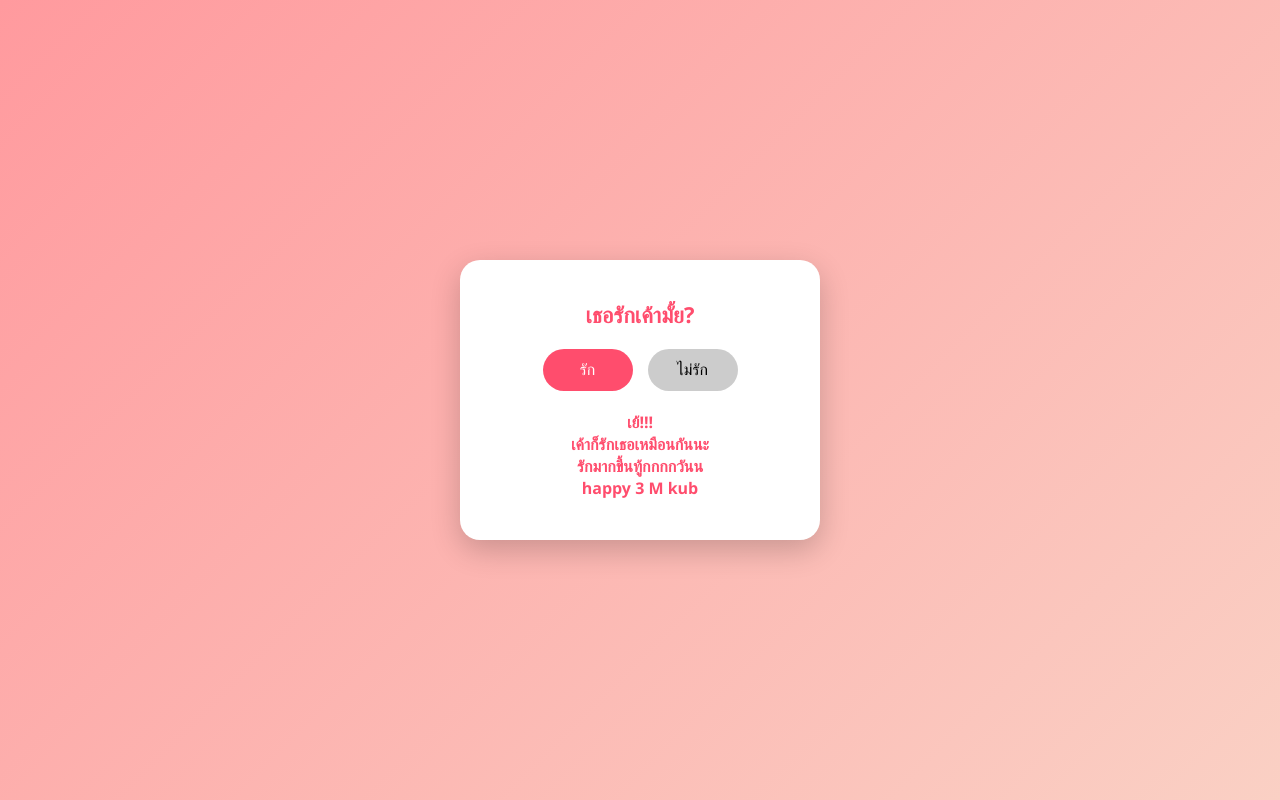
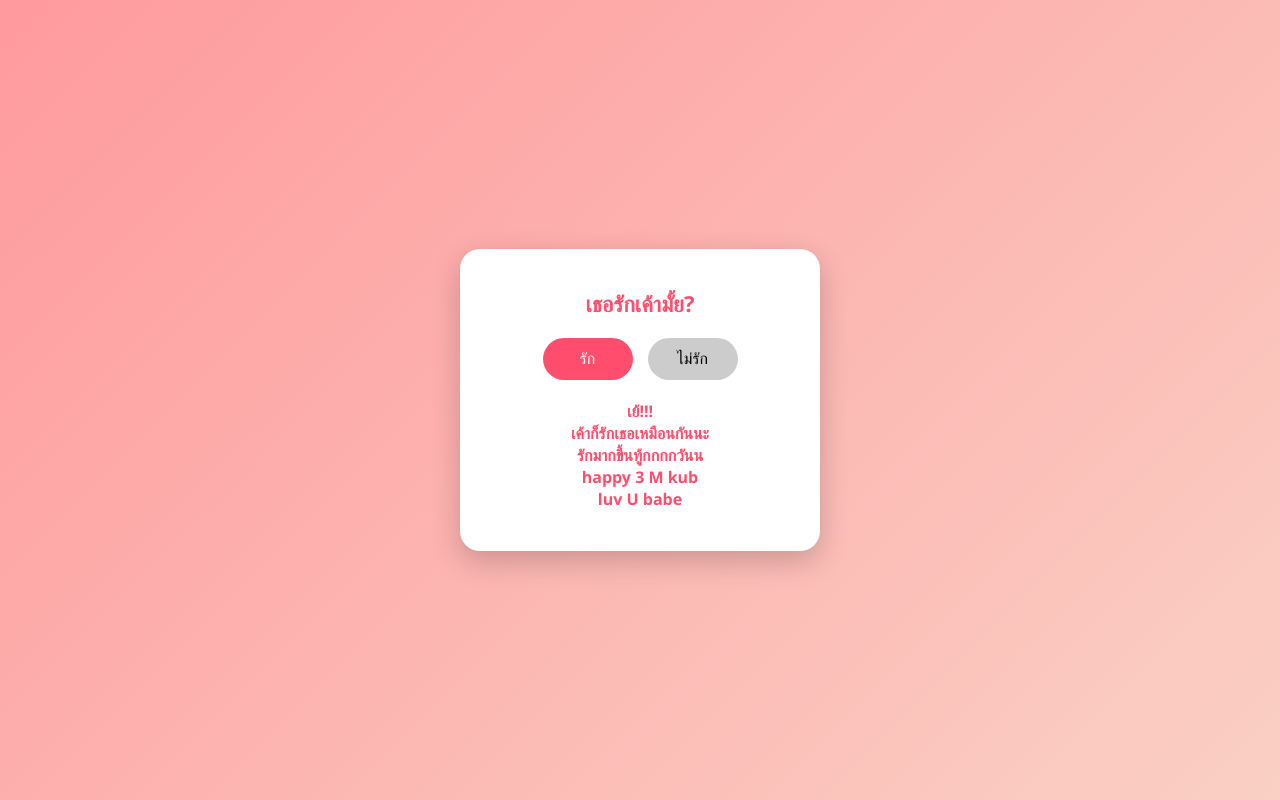
Before and after one commit to Naet27/abc, a plain HTML site: page love.html in a window 1280 px wide. Both pictures are taken after a click on the button "รัก". Drawn offline with Linux system fonts and the light colour scheme.

Commit message:
update unlock screen and love page

```diff
--- a/love.html
+++ b/love.html
@@ -90,7 +90,7 @@ button {
 <script>
 function love() {
     document.getElementById("msg").innerHTML =
-        "เย้!!! <br>เค้าก็รักเธอเหมือนกันนะ<br>รักมากขึ้นทู้กกกกวันน<br>happy 3 M kub";
+        "เย้!!! <br>เค้าก็รักเธอเหมือนกันนะ<br>รักมากขึ้นทู้กกกกวันน<br>happy 3 M kub<br>luv U babe";
 }
 
 function run() {
```
Also changed, not shown: index.html (+2 -2 lines).
